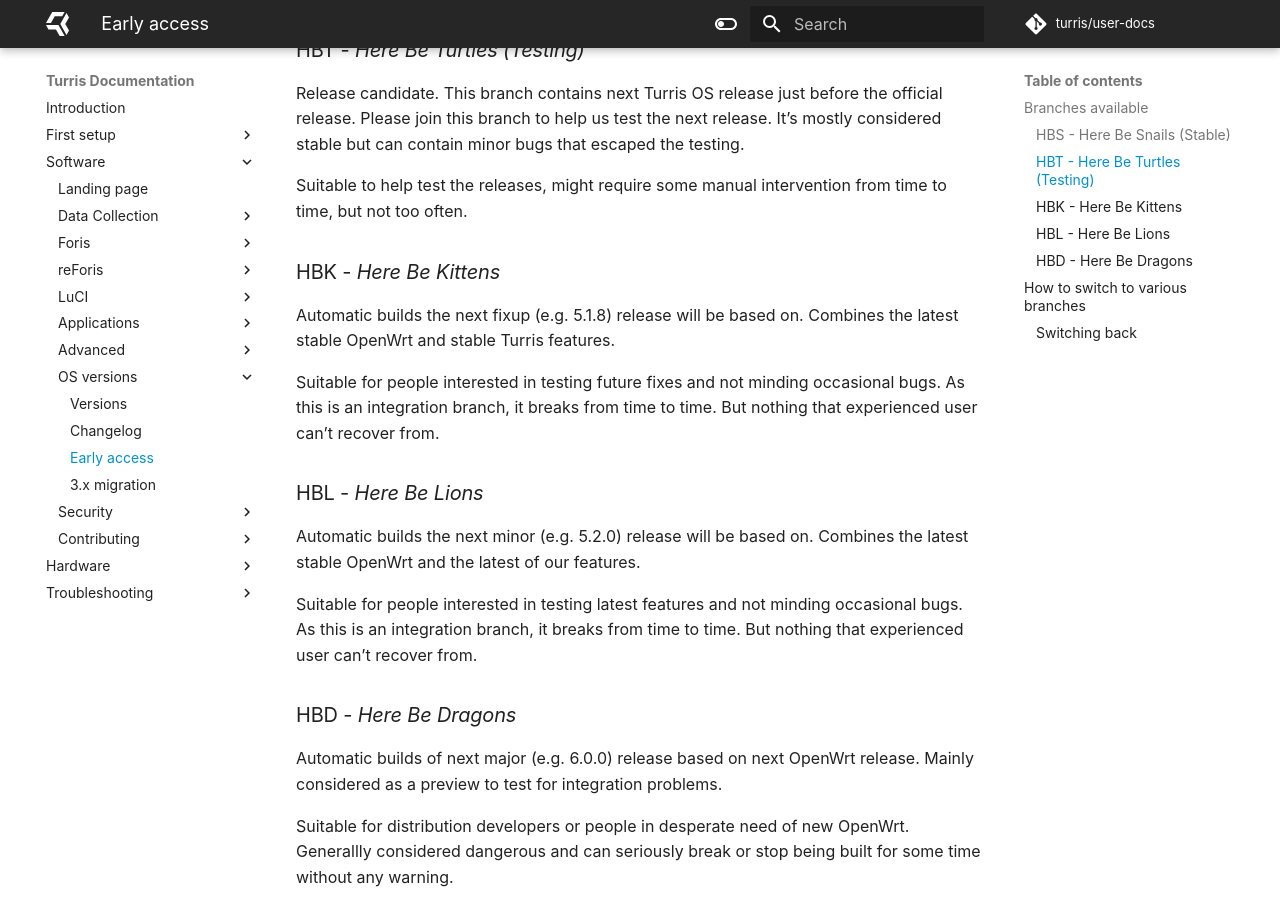
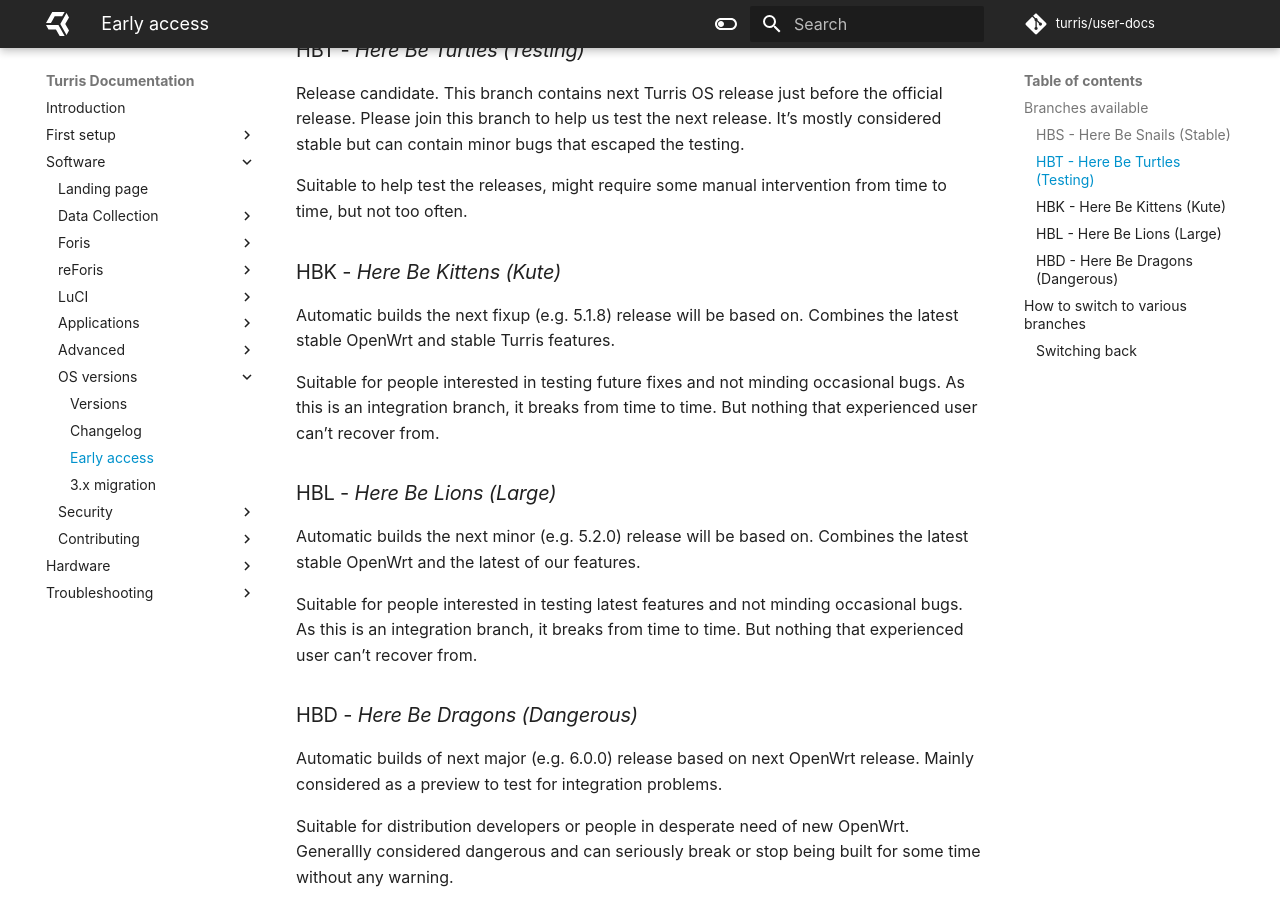
Before and after one commit to turris-cz/user-docs, an MkDocs documentation site: the page built from docs/geek/testing.md, in a window 1280 px wide and 900 px high, scrolled down 634 px. Built offline with MkDocs 1.6.1 and Material for MkDocs 9.7.7, drawn with Linux system fonts in a browser that asks for light colours.

Commit message:
testing: add non-geek names for branches

```diff
--- a/docs/geek/testing.md
+++ b/docs/geek/testing.md
@@ -32,7 +32,7 @@
 Suitable to help test the releases, might require some manual intervention from
 time to time, but not too often.
 
-### HBK - _Here Be Kittens_
+### HBK - _Here Be Kittens (Kute)_
 
 Automatic builds the next fixup (e.g. 5.1.8) release will be based on. Combines the
 latest stable OpenWrt and stable Turris features.
@@ -41,7 +41,7 @@
 bugs. As this is an integration branch, it breaks from time to time. But nothing
 that experienced user can't recover from.
 
-### HBL - _Here Be Lions_
+### HBL - _Here Be Lions (Large)_
 
 Automatic builds the next minor (e.g. 5.2.0) release will be based on. Combines the
 latest stable OpenWrt and the latest of our features.
@@ -50,7 +50,7 @@
 occasional bugs. As this is an integration branch, it breaks from time to time.
 But nothing that experienced user can't recover from.
 
-### HBD - _Here Be Dragons_
+### HBD - _Here Be Dragons (Dangerous)_
 
 Automatic builds of next major (e.g. 6.0.0) release based on next OpenWrt release.
 Mainly considered as a preview to test for integration problems.
```
